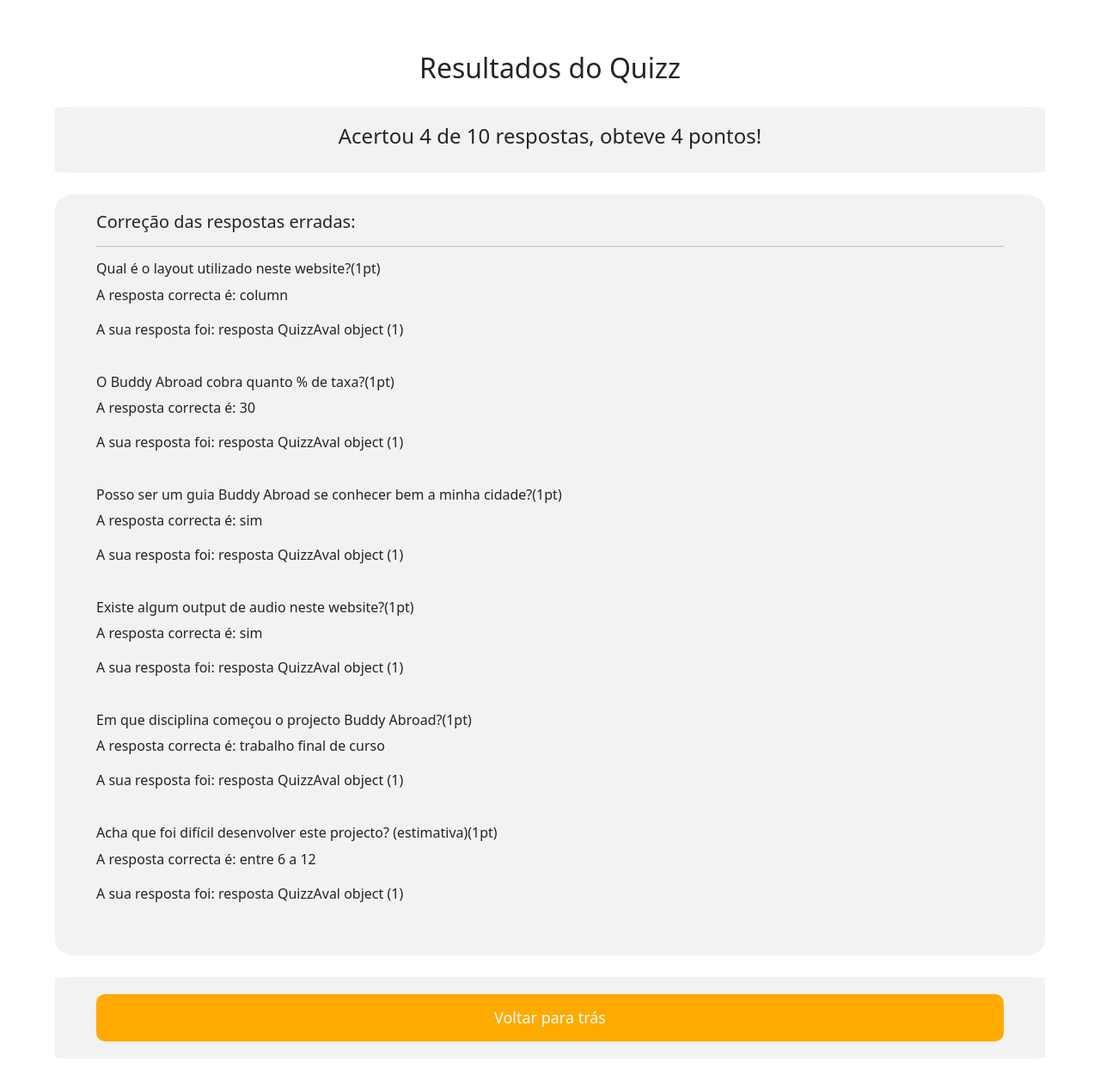
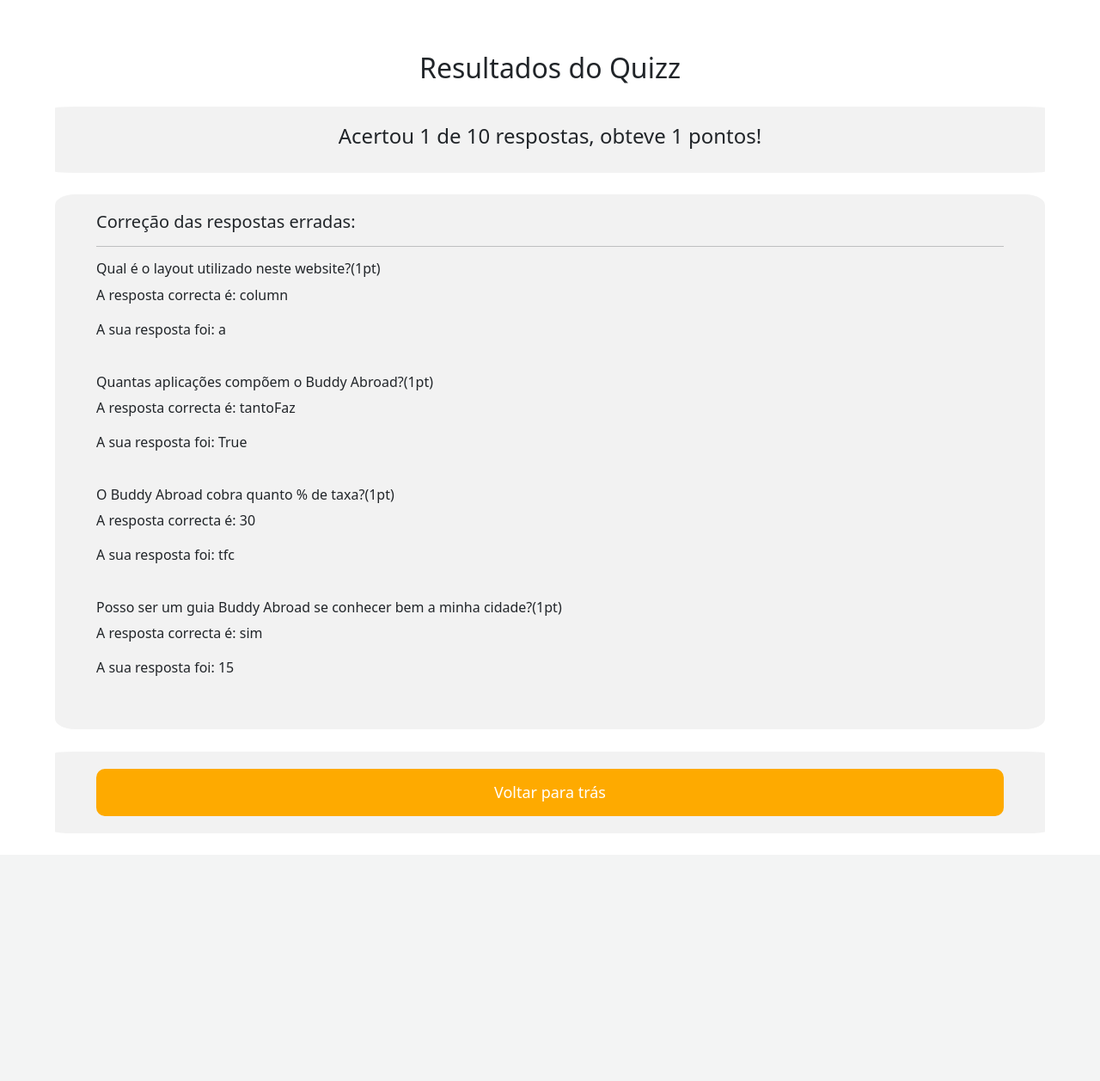
Before and after one commit to Tomas-a21803655/djangoPW-BA, a Django app: page /quizzAvalResults/1 in a window 1280 px wide. Shown: the part 56-1313 px from the top of the page at 86% size. After the commit the page ends 1005 px from the top, so only its background shows below. Run offline with Django 3.2, Linux system fonts and the light colour scheme; data comes from the database, SQL or seed files in the repository; parts of the project's set-up code (start-up, migrations or seed data) failed here and were passed over; some libraries are stand-ins or nearby versions.

Commit message:
working on correction

```diff
--- a/tarefas/templates/tarefas/quizzAvalResults.html
+++ b/tarefas/templates/tarefas/quizzAvalResults.html
@@ -30,26 +30,25 @@
         <h5>Correção das respostas erradas:</h5>
         <hr>
 
-        {% for thick in correctThick %}
+        {% for field,thick in correctThick.items %}
             {% for key,value in questionsAndAnswer.items %}
                 {% if forloop.counter == forloop.parentloop.counter %}
                     {% if thick == False %}
                         <h6>{{ key }}</h6>
                         <p>A resposta correcta é: {{ value }}</p>
-                        <p>A sua resposta foi: resposta {{ quizz }}</p>
+                        <p>A sua resposta foi: {{ field }}</p>
                         <br>
                     {% endif %}
-
                 {% endif %}
             {% endfor %}
+
         {% endfor %}
-
-
     </section>
 
     <section class="containerForm">
         <a href="{% url 'tarefas:quizzAval' %}">
             <button type="button" class="goQuizz"> Voltar para trás</button>
-        </a></section>
+        </a>
+    </section>
 
 {% endblock %}
--- a/tarefas/views.py
+++ b/tarefas/views.py
@@ -155,8 +155,7 @@
 
 
 def quizzAvalResults_page_view(request, quizzAval_id):
-    quizzAnswer = QuizzAval.objects.get(id=quizzAval_id)
-
+    quizzAnswer = QuizzAval.objects.filter(id=quizzAval_id)
     questionsAndAnswer = {
         "Qual é o layout utilizado neste website?(1pt)": "column",
         "Quantas aplicações compõem o Buddy Abroad?(1pt)": "tantoFaz",
@@ -170,20 +169,24 @@
         "Acha que foi difícil desenvolver este projecto? (estimativa)(1pt)": "entre 6 a 12",
     }
 
-    correctThick = [False] * 10
-    correctThick[0] = True if quizzAnswer.layout == 'column' else False
-    correctThick[1] = True
-    correctThick[2] = True if quizzAnswer.numberOfApps == 2 else False
-    correctThick[3] = True if quizzAnswer.percentageOfPay == 30 else False
-    correctThick[4] = True if quizzAnswer.availablePlataforms == 'sim' else False
-    correctThick[5] = True if quizzAnswer.howManyDevs == 2 else False
-    correctThick[6] = True if quizzAnswer.animations == 2 else False
-    correctThick[7] = True if quizzAnswer.audioQuestion == 'sim' else False
-    correctThick[8] = True if quizzAnswer.disciplina == 'trabalho final de curso' else False
-    correctThick[9] = True if quizzAnswer.diff <= 12 else False
-    CorrectNumber = correctThick.count(True)
+    correctThick = {
+        quizzAnswer[0].layout: True if quizzAnswer[0].layout == 'column' else False,
+        quizzAnswer[0].beAguide: True,
+        quizzAnswer[0].numberOfApps: True if quizzAnswer[0].numberOfApps == 2 else False,
+        quizzAnswer[0].percentageOfPay: True if quizzAnswer[0].percentageOfPay == 30 else False,
+        quizzAnswer[0].availablePlataforms: True if quizzAnswer[0].availablePlataforms == 'sim' else False,
+        quizzAnswer[0].howManyDevs: True if quizzAnswer[0].howManyDevs == 2 else False,
+        quizzAnswer[0].animations: True if quizzAnswer[0].animations == 2 else False,
+        quizzAnswer[0].audioQuestion: True if quizzAnswer[0].audioQuestion == 'sim' else False,
+        quizzAnswer[0].disciplina: True if quizzAnswer[0].disciplina == 'trabalho final de curso' else False,
+        quizzAnswer[0].diff: True if quizzAnswer[0].diff <= 12 else False,
+    }
 
-    context = {'quizz': quizzAnswer, 'correctNumber': CorrectNumber,
+    print(correctThick)
+
+    CorrectNumber = sum(correctThick.values())
+
+    context = {'correctNumber': CorrectNumber,
                'questionsAndAnswer': questionsAndAnswer, 'correctThick': correctThick}
 
     return render(request, 'tarefas/quizzAvalResults.html', context)
```
